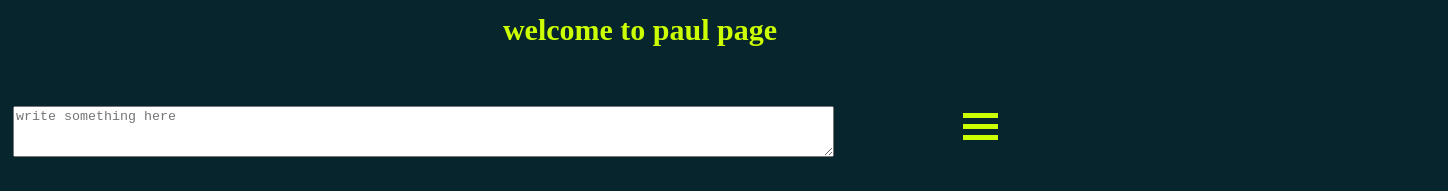
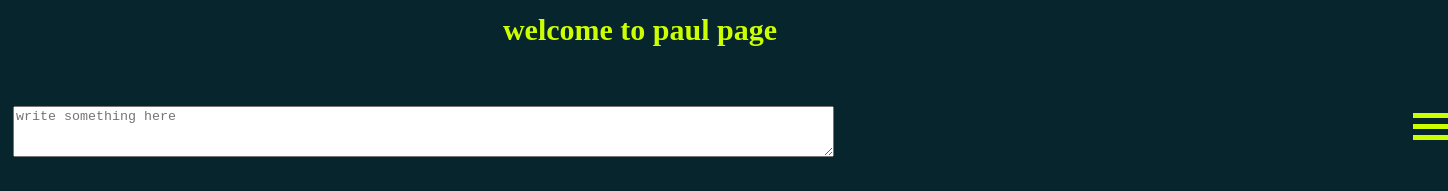
Before and after one commit to paulnana/webapp, a plain HTML site: page menu formation.html in a window 1280 px wide. Shown: the top 191 px of the page, 1448 px wide, since content can reach past the window. Drawn offline with Linux system fonts and the light colour scheme.

Commit message:
Update menu formation.css

```diff
--- a/menu formation.css
+++ b/menu formation.css
@@ -54,7 +54,7 @@ margin:6px 0;
 }
 
 .dropdown{
-left:950px;
+left:1400px;
 top:40px;
 }
 
```
